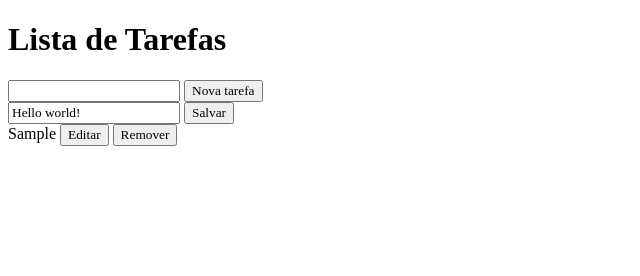
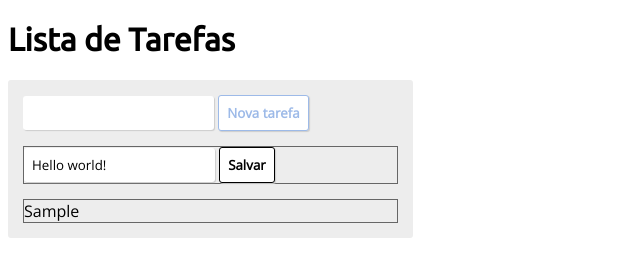
Before and after one commit to johnnyasantoss/introducao-js, a website: page src/index.html in a window 1280 px wide. Both pictures are taken after typing "Sample" into the empty fields and a click on the button "Nova tarefa". Shown: the whole page, without its empty margins (0-640 px from the left). Drawn offline with nearby package versions, Linux system fonts and the light colour scheme.

Commit message:
Iniciado os estilos para o app

```diff
--- a/src/css/app.css
+++ b/src/css/app.css
@@ -1,3 +1,71 @@
 body * {
-    font-family: 'Ubuntu Light';
+    font-family: 'Open Sans', sans-serif;
 }
+
+h1,
+h2,
+h3,
+h4,
+h5,
+h6 {
+    font-family: 'Ubuntu', sans-serif;
+}
+
+.conteiner-lista {
+    background-color: #ededed;
+    width: 95vw;
+    max-width: 375px;
+    padding: 15px;
+    border-radius: 3px;
+}
+
+.nova-tarefa {
+    display: inline-block;
+}
+
+.item-lista {
+    border: 1px solid #666;
+}
+
+input {
+    border-radius: 3px;
+    padding: 8px;
+    border: none;
+    box-shadow: 1px 1px 1px #ccc;
+}
+
+.botao {
+    background-color: #ffffff;
+    display: inline-block;
+    border: 1px solid;
+    border-radius: 3px;
+    padding: 8px;
+    font-weight: 800;
+    box-shadow: 1px 1px 1px #ccc;
+    cursor: pointer;
+}
+
+.botao-nova-tarefa {
+    color: #9dbae8;
+}
+
+.botao-edicao,
+.botao-remocao {
+    display: none;
+}
+
+.item-lista:hover .botao-edicao,
+.item-lista:hover .botao-remocao {
+    display: inline-block;
+}
+
+.objeto-lista {
+    margin-top: 15px;
+}
+
+.titulo-lista {
+    width: 300px;
+    height: 1em;
+    display: inline-block;
+    text-overflow: ellipsis;
+}
```
